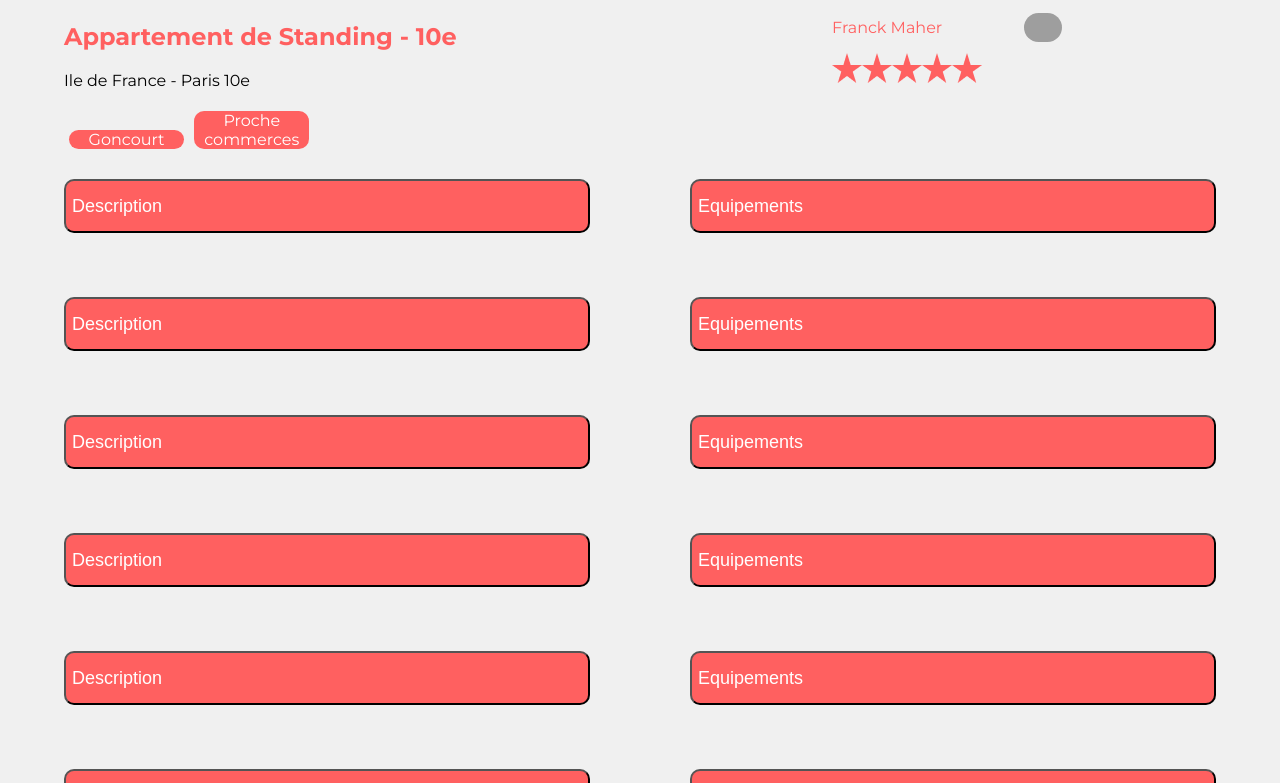
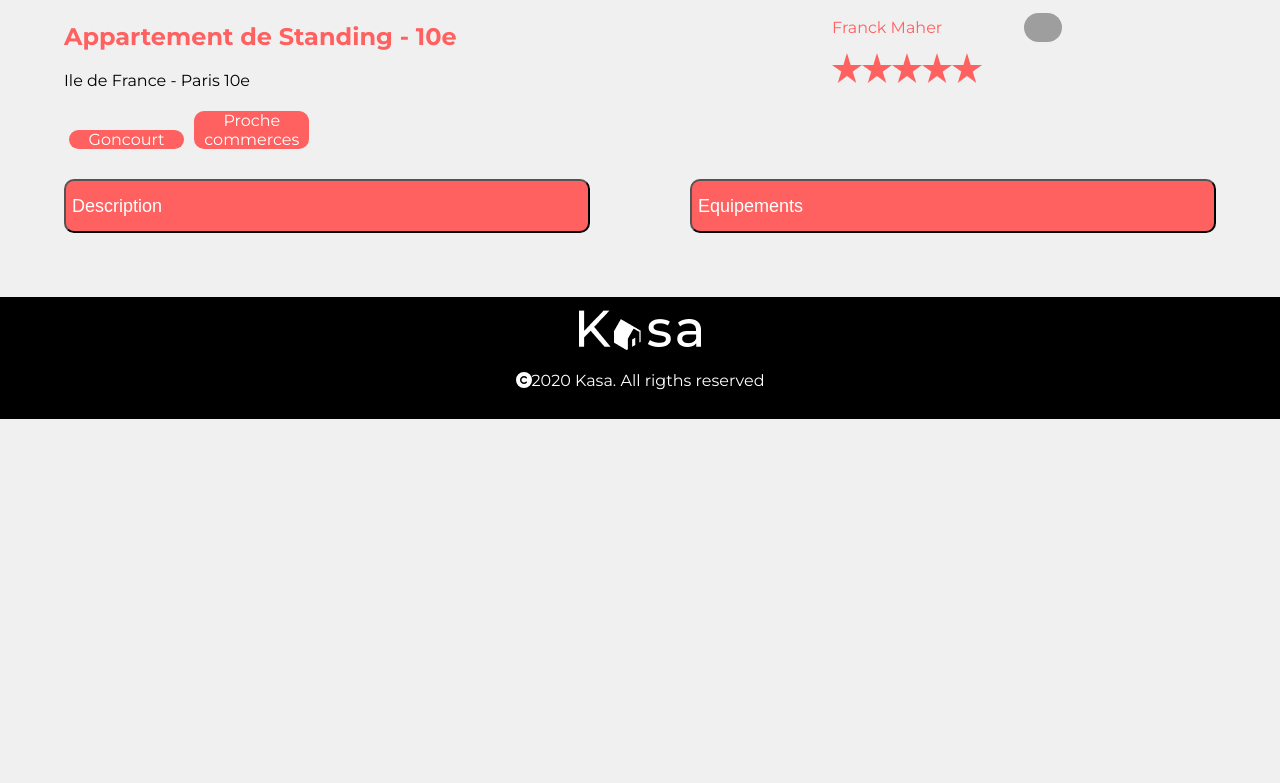
Before and after one commit to FabienCosta/kasa, a React (Create React App) app: page /lodging/0979876d in a window 1280 px wide. Shown: the part 645-1428 px from the top of the page. After the commit the page ends 1064 px from the top, so only its background shows below. Built offline with nearby package versions, Linux system fonts and the light colour scheme; grey boxes are pictures that could not be loaded.

Commit message:
add logic for reuse component collapse

```diff
--- a/src/components/Collapsed.js
+++ b/src/components/Collapsed.js
@@ -1,6 +1,6 @@
 import React, { useState } from "react";
 
-const Collaosep = ({ data, equipement, id }) => {
+const Collaosep = ({ data, content, description, equipements }) => {
   const [isDescriptionCollapsed, setIsDescriptionCollapsed] = useState(true);
   const [isEquipmentCollapsed, setIsEquipmentCollapsed] = useState(true);
 
@@ -16,7 +16,7 @@ const Collaosep = ({ data, equipement, id }) => {
     <div className="col">
       <div className="col-box">
         <button onClick={toggleDescriptionCollapse} className="col-box-button">
-          Description
+          {description.title}
         </button>
         {!isDescriptionCollapsed && (
           <div className="col-box-text">{data.description}</div>
@@ -24,11 +24,9 @@ const Collaosep = ({ data, equipement, id }) => {
       </div>
       <div className="col-box">
         <button onClick={toggleEquipmentCollapse} className="col-box-button">
-          Equipements
+          {equipements.title}
         </button>
-        {!isEquipmentCollapsed && (
-          <div className="col-box-text">{equipement}</div>
-        )}
+        {!isEquipmentCollapsed && <div className="col-box-text">{content}</div>}
       </div>
     </div>
   );
--- a/src/pages/Lodging.js
+++ b/src/pages/Lodging.js
@@ -11,22 +11,24 @@ const Lodging = () => {
   // permet de recuperer la bonne fiche par l'id
   const { id } = useParams();
   const logement = datalodging.find((logement) => logement.id === id);
+  const description = {
+    title: "Description",
+  };
+  const equipements = {
+    title: "Equipements",
+  };
 
   return (
     <div>
       <Header />
       <Carrousel slides={logement.pictures} />
       <RentalInfo logement={logement} />
-      {datalodging.map((item, index) => {
-        return (
-          <Collapsed
-            key={index}
-            data={datalodging[index].description}
-            equipement={datalodging[index].equipments}
-          />
-        );
-      })}
-      {/* <Collapsed data={logement} equipement={logement.equipments} /> */}
+      <Collapsed
+        data={logement}
+        description={description}
+        equipements={equipements}
+        content={logement.equipments}
+      />
       <Footer />
     </div>
   );
```
